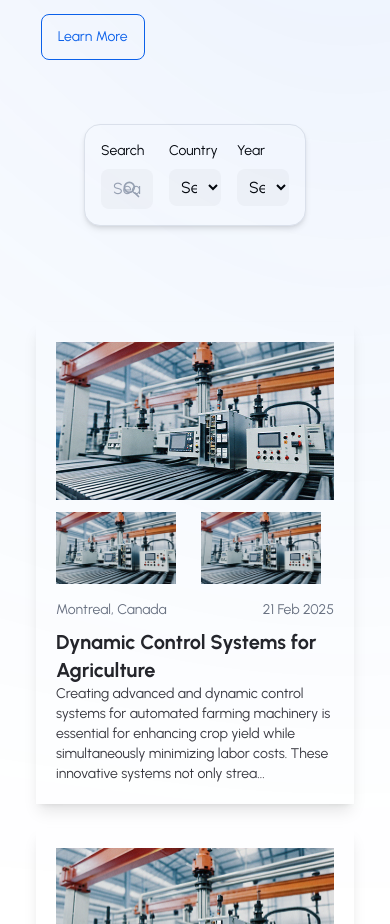
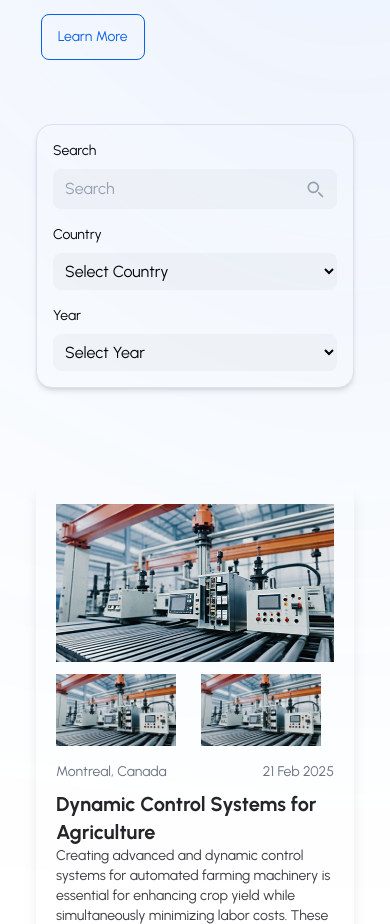
Before and after one commit to Tafhim-87/BMS-robotics, a Next.js app: page /projects in a window 390 px wide. Shown: the part 802-1726 px from the top of the page. Built offline with nearby package versions, Linux system fonts and the light colour scheme.

Commit message:
project search bar

```diff
--- a/src/Components/projects/SearchBar.jsx
+++ b/src/Components/projects/SearchBar.jsx
@@ -8,11 +8,13 @@ const Card = ({ data }) => {
   return (
     <Link href={`/projects/${data.id}`} passHref>
       <motion.div
-        className="bg-[#ffffff]/5 shadow-lg p-2 max-w-[645px] w-full"
+        className="bg-[#ffffff]/5 shadow-lg p-4 w-full max-w-[645px] mx-auto mb-4 rounded-lg"
         whileHover={{ scale: 1.02 }}
       >
         <div className="mt-4 text-gray-700 w-full">
-          <h3 className="font-bold text-[#252529]">{data.title}</h3>
+          <h3 className="font-bold text-[#252529] text-lg sm:text-xl">
+            {data.title}
+          </h3>
         </div>
       </motion.div>
     </Link>
@@ -62,15 +64,15 @@ const SearchBar = () => {
 
   return (
     <div className="w-full flex items-center justify-center">
-      <div className="w-full max-w-[1440px] px-16">
+      <div className="w-full max-w-[1440px] px-4 sm:px-8 md:px-16">
         {/* Search Bar */}
         <div
           ref={dropdownRef}
-          className="flex container bg-white border border-solid rounded-2xl shadow-md p-4 gap-4 mb-8"
+          className="flex flex-col sm:flex-row container bg-white border border-solid rounded-2xl shadow-md p-4 gap-4 mb-8"
           onClick={() => setIsDropdownVisible(true)}
         >
           {/* Search Input */}
-          <div className="flex flex-col w-1/3">
+          <div className="flex flex-col w-full sm:w-1/3">
             <label className="text-sm mb-2">Search</label>
             <div className="relative flex items-center">
               <input
@@ -104,7 +106,7 @@ const SearchBar = () => {
           </div>
 
           {/* Country Dropdown */}
-          <div className="flex flex-col w-1/3">
+          <div className="flex flex-col w-full sm:w-1/3">
             <label className="text-sm mb-2">Country</label>
             <select
               className="w-full p-2 bg-[#F8F8F8] rounded-lg"
@@ -121,7 +123,7 @@ const SearchBar = () => {
           </div>
 
           {/* Year Dropdown */}
-          <div className="flex flex-col w-1/3">
+          <div className="flex flex-col w-full sm:w-1/3">
             <label className="text-sm mb-2">Year</label>
             <select
               className="w-full p-2 bg-[#f8f8f8] rounded-lg"
```
